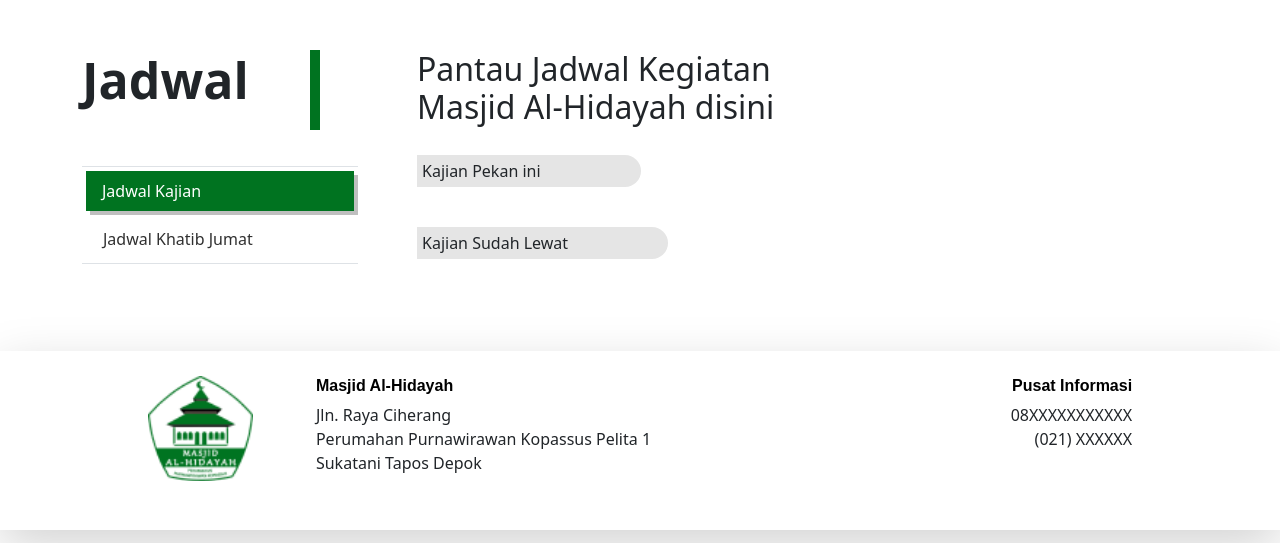
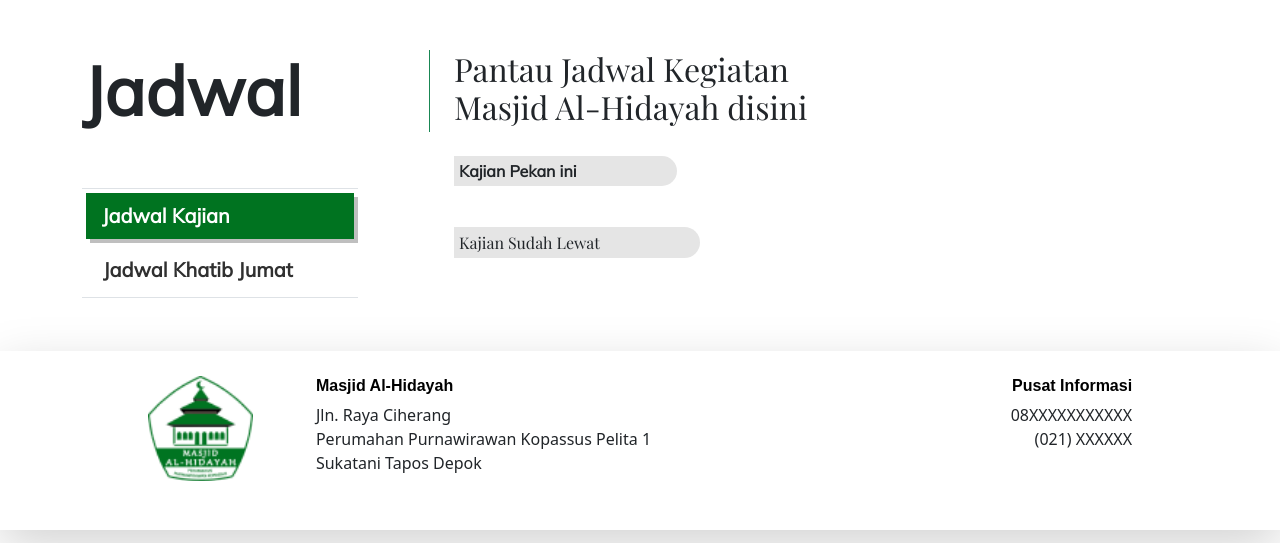
Before and after one commit to yasykurrafii/masjid-al-hidayah, a Django app: template templates/jadwal.html in a window 1280 px wide. Shown: the part 148-691 px from the top of the page. Run offline with Django 3.2, Linux system fonts and the light colour scheme; the template is opened without the code that fills it, so the values that code supplies are empty; some libraries are stand-ins or nearby versions.

Commit message:
fix jadwal home dan jadwal front end

```diff
--- a/static/css/base.css
+++ b/static/css/base.css
@@ -95,6 +95,8 @@ tr {
     font-size: 15px;
     font-family: "Mulish";
 }
+
+
 /*Ini Main konten Beranda*/
 
 .beranda1 {
@@ -198,6 +200,8 @@ tr {
     background: linear-gradient(180deg, rgba(82, 82, 82, 0) 45.51%, rgba(0, 0, 0, 0.7) 100%);
     mix-blend-mode: normal;
 }
+
+
 /* Ini buat Laporan */
 
 .laporan-tab li .active {
@@ -236,6 +240,8 @@ tr {
     display: flex;
     justify-content: space-around;
 }
+
+
 /* css untuk jadwal */
 
 .beranda3 ul {
@@ -276,6 +282,8 @@ tr {
 .card-jadwal .col .bold {
     font-weight: bold;
 }
+
+
 /* Ini css buatfooter */
 
 ul {
@@ -412,8 +420,7 @@ left: 200px; */
 }
 
 .pembatasSlide3 {
-    border-left: 10px solid #007320;
-    height: 80px;
+    border: 10px solid #007320;
 }
 
 .pembatasSlide3card {
--- a/templates/jadwal.html
+++ b/templates/jadwal.html
@@ -1,9 +1,13 @@
 {% extends 'base.html' %} {% block content %}
+
+
+
 <div class="containter-fluid beranda3" style="padding-top: 50px">
     <div class="container">
         <div class="row">
-      <div class="col-md-2">
-        <h1 style="font-size: 50px">
+            <div class="row">
+                <div class="col-md-4 tab-col">
+                    <h1 class="border-end border-success">
                         <strong>Jadwal</strong>
                     </h1>
                     <br />
@@ -11,73 +15,100 @@
                     <div class="col-md-3">
                         <ul class="nav nav-tabs flex-column">
                             <li class="nav-item mr-1 data">
-              <a
-                href="#jadwal-kajian"
-                class="nav-link active"
-                data-bs-toggle="tab"
-                >Jadwal Kajian</a
+                                <a href="#jadwal-kajian" class="nav-link active" data-bs-toggle="tab">Jadwal Kajian</a
               >
             </li>
             <li class="nav-item mr-1 data">
-              <a
-                href="#jadwal-jumat"
-                class="nav-link"
-                data-bs-toggle="tab"
+              <a href="#jadwal-jumat" class="nav-link" data-bs-toggle="tab"
                 >Jadwal Khatib Jumat</a
               >
             </li>
           </ul>
         </div>
       </div>
-      <div class="col-md-1 pembatasSlide3" style="margin-left: 50px"></div>
-      <div class="col-md-8">
+      <div class="col-md-8 playfair float-end">
         <h2>Pantau Jadwal Kegiatan <br />Masjid Al-Hidayah disini</h2>
         <br />
         <div class="tab-content flex-center">
           <div class="data tab-pane fade show active" id="jadwal-kajian">
             <div class="row">
-              <div class="col-4">
+              <div class="col-4 mulish">
                 <a
                   style="
                     background-color: #e5e5e5;
                     padding: 5px;
                     padding-right: 100px;
                     border-radius: 0px 17.5px 17.5px 0px;
+                    font-weight: bold;
                   "
                   >Kajian Pekan ini <br
                 /></a>
                     </div>
                 </div>
-            <br />
-            {% for data in jadwal%}
-            <!-- Ini awal cards kedua yang 10 maret Adab Duduk dan Bermajelis-->
-            <div class="card shadow p-3">
-              <div class="row">
-                <div
-                  class="col"
-                  style="text-align: center; margin-left: -200px"
-                >
+                <br /> {% for data in jadwal%}
+
+
+                <div class="card mb-3 shadow card-jadwal">
+                    <div class="row g-0">
+                        <div class="col-md-2 align-self-center text-center ">
                             <h1 class="card-title">{{data.tanggal|date:"d"}}</h1>
                             <h3 class="card-title">{{data.tanggal|date:"F"}}</h3>
                         </div>
-                <div
-                  class="col pembatasSlide3card"
-                  style="margin-left: -200px"
-                ></div>
+                        <div class="col-md-10 border-start border-success text-start" style="border: #007320;">
+                            <div class="card-body">
+                                <h5 class="card-title bold" style="color: #007320;">{{data.title}}</h5>
+                                {% if data.online%}
+                                <a class="btn btn-primary bold" style="background-color: #fcc740; color: black; border: none; font-size: 10px;">KAJIAN ONLINE</a> {% endif %}
+                                <div class="playfair">
+                                    <h5 class="card-title">{{data.penceramah}}</h5>
+                                    <div class="row" style="color: #888888">
+                                        <a class="card-text" style="color: #888888; text-decoration: none">
+                                            <ion-icon name="time-outline"></ion-icon>{{data.tanggal|date:"H:i"}}-{{data.selesai|date:'G:i'}}
+                                            <br/>
+                                        </a>
+                                    </div>
+                                    <div class="row" style="color: #888888">
+                                        <a class="card-text" style="color: #888888; text-decoration: none">
+                                            <ion-icon name="location"></ion-icon>Masjid Al-Hidayah
+                                        </a>
+                                    </div>
+                                </div>
+
+                            </div>
+                        </div>
+                    </div>
+                </div>
+                <br /> {% endfor %}
+                <br />
+                <div class="row">
+                    <div class="col-4">
+                        <a style="
+                    background-color: #e5e5e5;
+                    padding: 5px;
+                    padding-right: 100px;
+                    border-radius: 0px 17.5px 17.5px 0px;
+                  ">Kajian Sudah Lewat <br
+                /></a>
+                    </div>
+                </div>
+                <br /> {% for data in jadwalLewat%}
+                <!-- For loop buat nampilin data dari database-->
+                <div class="card shadow p-3" style="background-color: #e5e5e5">
+                    <div class="row">
+                        <div class="col" style="text-align: center; margin-left: -200px">
+                            <h1 class="card-title">{{data.tanggal|date:"d"}}</h1>
+                            <h3 class="card-title">{{data.tanggal|date:"F"}}</h3>
+                        </div>
+                        <div class="col pembatasSlide3card" style="margin-left: -200px"></div>
                         <div class="col" style="margin-left: -550px">
-                  <h5 class="card-title" style="color: #007320">
-                    {{data.title}}
-                  </h5>
+                            <h5 class="card-title" style="color: #676666">{{data.title}}</h5>
                             {% if data.online%}
-                  <a
-                    class="btn btn-primary"
-                    style="
+                            <a class="btn btn-primary" style="
                       background-color: #fcc740;
                       color: black;
                       border: none;
                       font-size: 10px;
-                    "
-                    >KAJIAN ONLINE</a
+                    ">KAJIAN ONLINE</a
                   >
                   {% endif %}
                   <h5 class="card-title">{{data.penceramah}}</h5>
```
Also changed, not shown: other parts of templates/jadwal.html (+7 -87 lines), templates/home.html (+92 -170 lines). Lines whose indentation alone changed are shown as unchanged.
